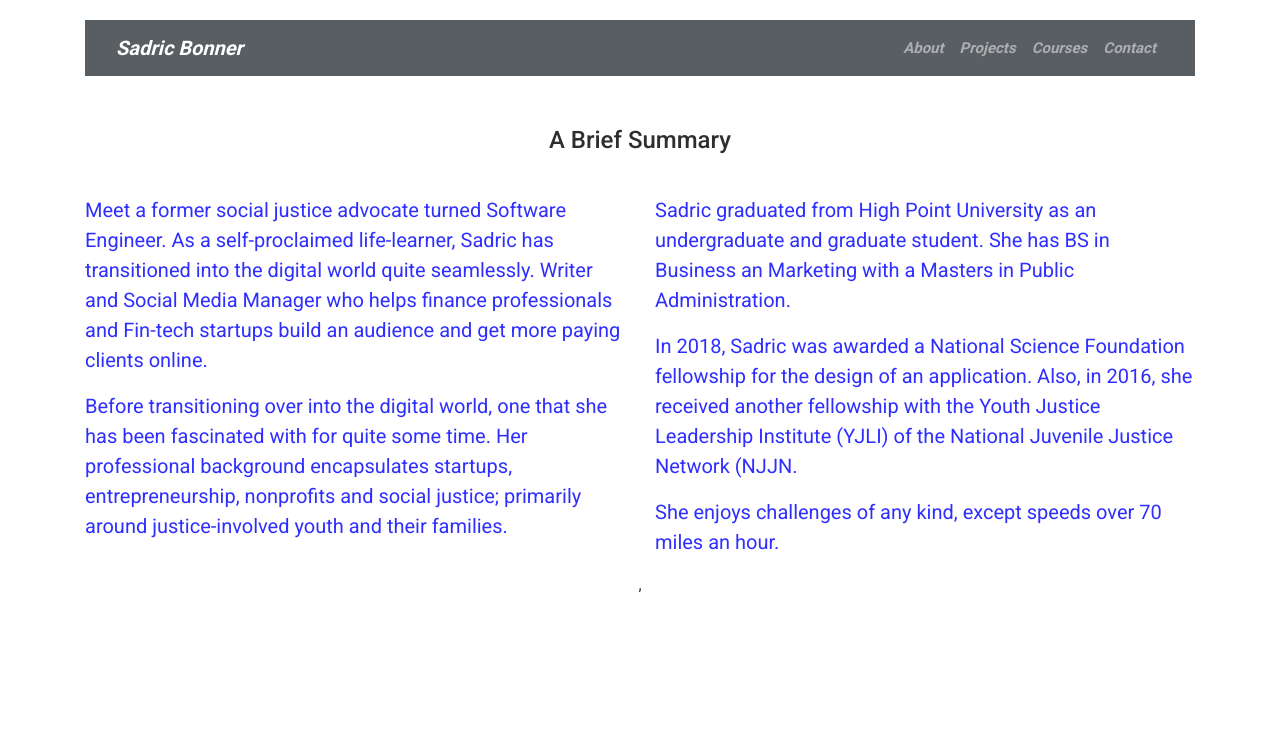
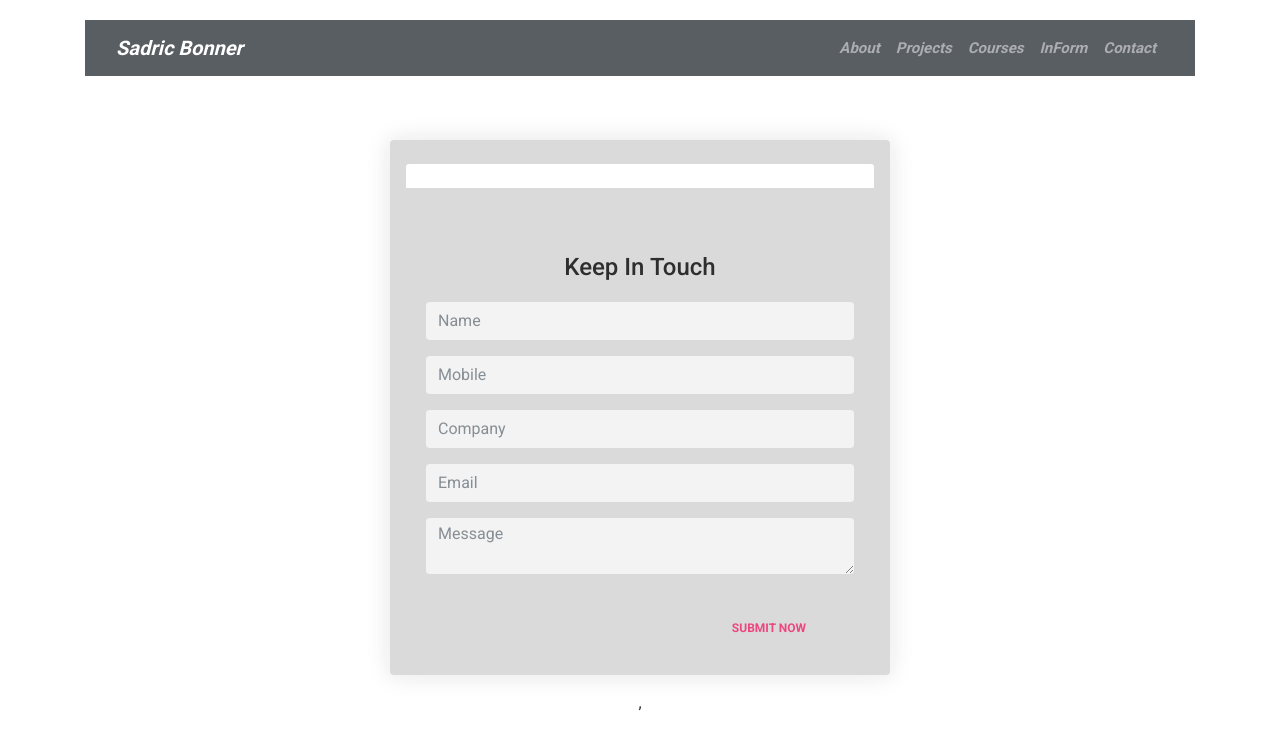
Before and after one commit to scbonner/myportfolio, a React (Create React App) app: page /test in a window 1280 px wide. Shown: the top 750 px of the page. Built offline with nearby package versions, Linux system fonts and the light colour scheme.

Commit message:
"added tested a new InForm page"

```diff
--- a/src/components/App.js
+++ b/src/components/App.js
@@ -17,6 +17,7 @@ import Title from './Title';
 import About from './About';
 import Projects from './Projects';
 import Courses from './Courses';
+import InForm from './InForm';
 import Contact from './Contact';
 import Test from './Test';
 import NotFound from './NotFound';
@@ -39,6 +40,7 @@ const App = () => {
             <Route path="/projects" component={Projects} />
             <Route path="/projects/:description:title" component={Featured} />
             <Route path="/courses" component={Courses} />
+            <Route path="/inform" component={InForm} />
             <Route path="/contact" component={Contact} />
             <Route path="/test" component={Test} />
             <Route component={NotFound} />
--- a/src/components/Header.js
+++ b/src/components/Header.js
@@ -20,6 +20,7 @@ class Header extends Component {
                 <a href="about" class="nav-item nav-link">About</a>
                 <a href="projects" class="nav-item nav-link">Projects</a>
                 <a href="courses" class="nav-item nav-link">Courses</a>
+                <a href="inform" class="nav-item nav-link">InForm</a>
                 <a href="contact" class="nav-item nav-link">Contact</a>
             </div>
             </div>
--- a/src/components/InForm.js
+++ b/src/components/InForm.js
@@ -1,31 +1,125 @@
-// import React from 'reat';
-// import {
-//     Form,
-//     FormGroup,
-//     FormControl,
-//     Button
-// } from 'react-bootstrap';
+import React, { Component } from "react";
+import CSS from "../css/index.css";
 
-// const InForm = () => (
-//     <Form>
-//         <Form.Group controlId="formBasicEmail">
-//         <Form.Label>Email Address</Form.Label>
-//         <Form.Control type="email" placeholder="Enter email" />
-//         <Form.Text className="text-muted">
-//             Your email address and additional information will not be shared!
-//         </Form.Text>
-//     </Form.Group>
 
-//     <Form.Group controlId="formBasicPassword">
-//         <Form.Label>Password</Form.Label>
-//         <Form.Control type="password" placeholder="Password" />
-//     </Form.Group>
-//     <Form.Group controlId="formBasicCheckbox">
-//         <Form.Check type="checkbox" label="Check me out" />
-//     </Form.Group>
-//     <Button variant="primary" type="submit">Submit</Button>
+class InForm extends Component {
 
-//     </Form>
-// )
+    constructor(props) {
+      super(props);
+      this.state = {
+        name: '',
+        mobile: '',
+        company: '',
+        email: '',
+        message: '',
+        error: '',
+        thankyou: false
+      };
 
-// export default InForm;
+      this.handleChange = this.handleChange.bind(this);
+      this.handleSubmit = this.handleSubmit.bind(this);
+      this.handleBlur   = this.handleBlur.bind(this);
+    }
+
+    isValidEmail(email) {
+      return /^[a-zA-Z0-9]+@[a-zA-Z0-9]+\.[A-Za-z]+$/.test(email);
+    }
+
+    isValidMobile(mobileno) {
+      return /^[6-9]\d{9}$/.test(mobileno);
+    }
+
+    validateField(field, value) {
+      if(value.length<=0) {
+        return <div className="alert alert-danger"><span className="text-capitalize">{field}</span> is required field.</div>;
+      } else {
+         if(field=='email')       {
+          if(!this.isValidEmail(value))
+          return <div className="alert alert-danger">Invalid Email.</div>;
+        } else if(field=='mobile') {
+          if(!this.isValidMobile(value))
+          return <div className="alert alert-danger">Invalid Mobile Number.</div>;
+        } else {
+          return '';
+        }
+      }
+    }
+
+    handleBlur(event) {
+        this.setState({ error: this.validateField(event.target.name, event.target.value) });
+    }
+
+    handleChange(event) {
+      this.setState({
+        [event.target.name]: event.target.value
+      });
+    }
+
+    handleSubmit(event) {
+
+      this.setState({
+        thankyou: true
+      });
+
+      event.preventDefault();
+
+    }
+
+    render() {
+      if(!this.state.thankyou) {
+      return (
+
+  <div className="card box_shw2 border-0 px-3 rounded-2 mb-3 w_500 py-4 mx-auto mt-5">
+    <div className="card-header bg-white f_20_22 border-0 text-center">{this.props.title}</div>
+    <div className="card-body">
+       {this.state.error}
+       <h2>Follow Me!</h2>
+      <form onSubmit={this.handleSubmit} encType="multipart/form-data" autoComplete="off">
+        <div className="position-relative form-group">
+          <input name="name" type="text" className="text-field form-control mb-3 bg_grey border-0 py-3" placeholder="Name" value={this.state.name} onChange={this.handleChange} onBlur={this.handleBlur} required="required" />
+        </div>
+        <div className="position-relative form-group">
+          <input name="mobile" type="text" className="text-field form-control mb-3 bg_grey border-0 py-1" placeholder="Mobile" onBlur={this.handleBlur} value={this.state.mobile} onChange={this.handleChange}  />
+        </div>
+        <div className="position-relative form-group">
+          <input name="company" type="text" className="text-field form-control mb-3 bg_grey border-0 py-1" placeholder="Company" value={this.state.company} onChange={this.handleChange} onBlur={this.handleBlur} required="required" />
+        </div>
+            <div className="position-relative form-group">
+          <input name="email" type="email" className="text-field form-control mb-3 bg_grey border-0 py-1" placeholder="Email" value={this.state.email} onChange={this.handleChange} onBlur={this.handleBlur} required="required" />
+        </div>
+          <div className="position-relative form-group">
+          <textarea name="message" type="text" className="text-field form-control mb-3 bg_grey border-0 py-1" placeholder="Message" value={this.state.message} onChange={this.handleChange} onBlur={this.handleBlur} required="required" />
+        </div>
+          <p className="text-center mb-0"><input type="submit" className="btn btn-primary px-5 text-uppercase py-3 f_12_14 border-0 d-inline-block" value="Submit Now" /></p>
+      </form>
+
+    </div>
+  </div>
+
+      );
+        }
+
+       if(this.state.thankyou) {
+         return (
+           <div className="thankyou_details">
+             <p>Thank for your message. We will contact you soon.</p>
+              <ul className="list-group">
+                <li className="list-group-item">Name: {this.state.name}</li>
+                <li className="list-group-item">Mobile: {this.state.mobile}</li>
+                <li className="list-group-item">Company: {this.state.company}</li>
+                <li className="list-group-item">Email: {this.state.email}</li>
+                <li className="list-group-item">Message: {this.state.message}</li>
+              </ul>
+           </div>
+          )
+        }
+    }
+  }
+
+
+
+
+
+
+
+export default InForm;
--- a/src/components/Projects.js
+++ b/src/components/Projects.js
@@ -16,7 +16,7 @@ const Projects = () => {
             <li class="list-group-item">Bugs Bunny (https://codepen.io/coderakki - cards)</li>
             <li class="list-group-item">Tasmanian Devil (https://github.com/iwilsonq/react-material-landing-page - project page)</li>
             <li class="list-group-item">Yosemite Sam (https://codepen.io/isurfbecause/pen/XJydBp)</li>
-            <li class="list-group-item">Tweety Bird (Link)</li>
+            <li class="list-group-item">Tweety Bird (https://codepen.io/shrikant9907/pen/MMXdVj)</li>
             <li class="list-group-item">Daffy Duck (Link)</li>
          </ul>
          </div>
--- a/src/components/Test.js
+++ b/src/components/Test.js
@@ -1,33 +1,168 @@
-import React from 'react';
-import CSS from '../css/index.css';
+import React from "react";
+import CSS from "../css/index.css";
 
 
-const Test = () => {
-    return(
+class Test extends React.Component {
 
-        <div className="title">
-        <h2>A Brief Summary</h2>
-        <div class="row">
-            <div class="col-6">
-                {/* <h2>Column 1</h2> */}
-                <p>Meet a former social justice advocate turned Software Engineer. As a self-proclaimed life-learner, Sadric has transitioned into the digital world quite seamlessly. Writer and Social Media Manager who helps finance professionals and Fin-tech startups build an audience and get more paying clients online.</p>
+    constructor(props) {
+      super(props);
+      this.state = {
+        name: '',
+        mobile: '',
+        company: '',
+        email: '',
+        message: '',
+        error: '',
+        thankyou: false
+      };
 
-                <p>Before transitioning over into the digital world, one that  she has been fascinated with for quite some time. Her professional background encapsulates startups, entrepreneurship, nonprofits and social justice; primarily around justice-involved youth and their families. </p>
-            </div>
-            <div class="col-6">
-                {/* <h2>Column 2</h2> */}
-                <p>Sadric graduated from High Point University as an undergraduate and graduate student. She has BS in Business an Marketing with a Masters in Public Administration. </p>
+      this.handleChange = this.handleChange.bind(this);
+      this.handleSubmit = this.handleSubmit.bind(this);
+      this.handleBlur   = this.handleBlur.bind(this);
+    }
 
-                <p>In 2018, Sadric was awarded a National Science Foundation fellowship for the design of an application. Also, in 2016, she received another fellowship with the Youth Justice Leadership Institute (YJLI) of the National Juvenile Justice Network (NJJN.</p>
+    isValidEmail(email) {
+      return /^[a-zA-Z0-9]+@[a-zA-Z0-9]+\.[A-Za-z]+$/.test(email);
+    }
 
-                <p>She enjoys challenges of any kind, except speeds over 70 miles an hour.</p>
-            </div>
-            </div>
+    isValidMobile(mobileno) {
+      return /^[6-9]\d{9}$/.test(mobileno);
+    }
 
-            </div>
+    validateField(field, value) {
+      if(value.length<=0) {
+        return <div className="alert alert-danger"><span className="text-capitalize">{field}</span> is required field.</div>;
+      } else {
+         if(field=='email')       {
+          if(!this.isValidEmail(value))
+          return <div className="alert alert-danger">Invalid Email.</div>;
+        } else if(field=='mobile') {
+          if(!this.isValidMobile(value))
+          return <div className="alert alert-danger">Invalid Mobile Number.</div>;
+        } else {
+          return '';
+        }
+      }
+    }
 
-    );
+    handleBlur(event) {
+        this.setState({ error: this.validateField(event.target.name, event.target.value) });
+    }
 
- }
+    handleChange(event) {
+      this.setState({
+        [event.target.name]: event.target.value
+      });
+    }
 
- export default Test;
+    handleSubmit(event) {
+
+      this.setState({
+        thankyou: true
+      });
+
+      event.preventDefault();
+
+    }
+
+    render() {
+      if(!this.state.thankyou) {
+      return (
+
+  <div className="card box_shw2 border-0 px-3 rounded-2 mb-3 w_500 py-4 mx-auto mt-5">
+    <div className="card-header bg-white f_20_22 border-0 text-center">{this.props.title}</div>
+    <div className="card-body">
+       {this.state.error}
+       <h2>Keep In Touch</h2>
+      <form onSubmit={this.handleSubmit} encType="multipart/form-data" autoComplete="off">
+        <div className="position-relative form-group">
+          <input name="name" type="text" className="text-field form-control mb-3 bg_grey border-0 py-3" placeholder="Name" value={this.state.name} onChange={this.handleChange} onBlur={this.handleBlur} required="required" />
+        </div>
+        <div className="position-relative form-group">
+          <input name="mobile" type="text" className="text-field form-control mb-3 bg_grey border-0 py-1" placeholder="Mobile" onBlur={this.handleBlur} value={this.state.mobile} onChange={this.handleChange}  />
+        </div>
+        <div className="position-relative form-group">
+          <input name="company" type="text" className="text-field form-control mb-3 bg_grey border-0 py-1" placeholder="Company" value={this.state.company} onChange={this.handleChange} onBlur={this.handleBlur} required="required" />
+        </div>
+            <div className="position-relative form-group">
+          <input name="email" type="email" className="text-field form-control mb-3 bg_grey border-0 py-1" placeholder="Email" value={this.state.email} onChange={this.handleChange} onBlur={this.handleBlur} required="required" />
+        </div>
+          <div className="position-relative form-group">
+          <textarea name="message" type="text" className="text-field form-control mb-3 bg_grey border-0 py-1" placeholder="Message" value={this.state.message} onChange={this.handleChange} onBlur={this.handleBlur} required="required" />
+        </div>
+          <p className="text-center mb-0"><input type="submit" className="btn btn-primary px-5 text-uppercase py-3 f_12_14 border-0 d-inline-block" value="Submit Now" /></p>
+      </form>
+
+    </div>
+  </div>
+
+      );
+        }
+
+       if(this.state.thankyou) {
+         return (
+           <div className="thankyou_details">
+             <p>Thank for your message. We will contact you soon.</p>
+              <ul className="list-group">
+                <li className="list-group-item">Name: {this.state.name}</li>
+                <li className="list-group-item">Mobile: {this.state.mobile}</li>
+                <li className="list-group-item">Company: {this.state.company}</li>
+                <li className="list-group-item">Email: {this.state.email}</li>
+                <li className="list-group-item">Message: {this.state.message}</li>
+              </ul>
+           </div>
+          )
+        }
+    }
+  }
+
+
+// class Test extends React.Component {
+//   constructor() {
+//     super();
+//     this.state = {
+//       title: " ",
+//       second: " "
+//     };
+//     this.handleChange = this.handleChange.bind(this);
+//   }
+
+//   handleChange(event) {
+
+//     //console.log(event.target.value)
+//     this.setState({ [event.target.name]: event.target.value });
+//   }
+
+//   render() {
+//     return (
+//       <div>
+//         <div className="App">
+//           <h2>Hello CodeSandbox</h2>
+//           <h2>June 3rd Practice!</h2>
+//         </div>
+//         <div>
+//           <form>
+//             <label>Name:</label>
+//             <input
+//               type="text"
+//               name="title"
+//               className="title"
+//               onChange={this.handleChange}
+//             />
+//             <label>Second:</label>
+//             <input
+//               type="text"
+//               name="second"
+//               className="title"
+//               onChange={this.handleChange}
+//             />
+//           </form>
+//           <h2 className="mirrored-text">{this.state.title}</h2>
+//           <br />
+//           <h2 className="mirrored-text">{this.state.second}</h2>
+//         </div>
+//       </div>
+
+
+
+export default Test;
--- a/src/css/index.css
+++ b/src/css/index.css
@@ -205,6 +205,31 @@ header {
   margin-bottom: .25em;
 }
 
+.box_shw2 {
+  box-shadow: rgba(0, 0, 0, 0.12) 0 0 25px;
+}
+
+.f_12_14 {
+  font-size: 12px;
+  line-height: 14px !important;
+}
+
+.f_20_22 {
+  font-size: 20px;
+  line-height: 22px !important;
+}
+
+.bg_grey {
+  background-color: #f1f1f1 !important;
+}
+
+.w_500 {
+  width: 500px;
+  max-width: 100%;
+}
+
+
+
 /* =================================
   MEDIA QUERIES
 ==================================== */
```
